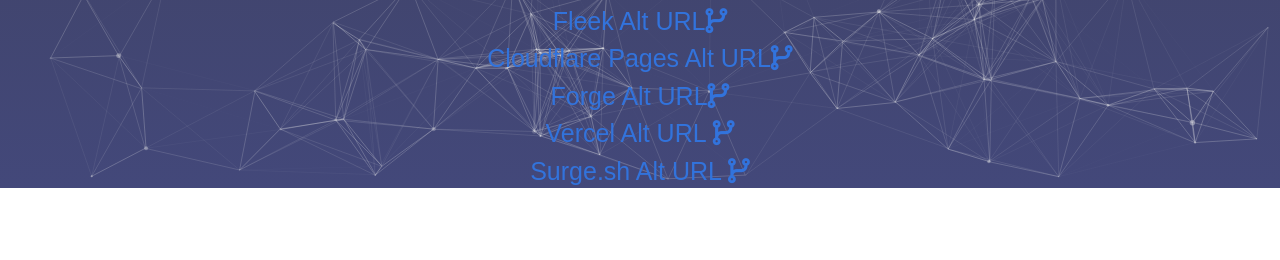
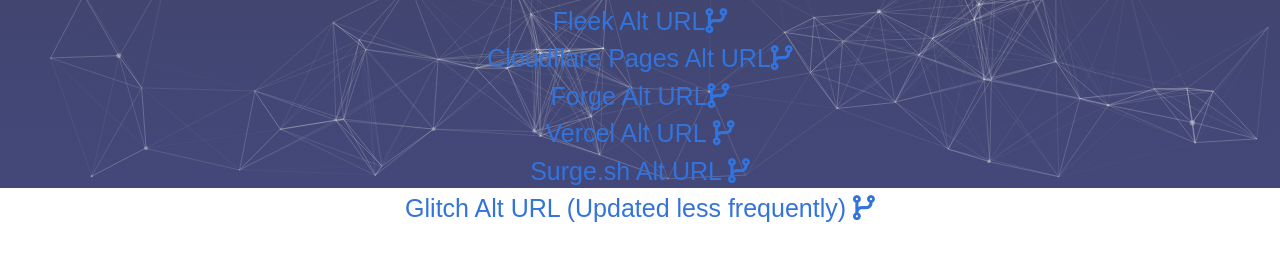
Before and after one commit to schooldev49/hellopog, a plain HTML site: page index.html in a window 1280 px wide. Shown: the part 612-872 px from the top of the page. Drawn offline with nearby package versions, Linux system fonts and the light colour scheme; animation ran at ten frames a second; a script that the page names is missing.

Commit message:
added glitch (Int wip)

```diff
--- a/index.html
+++ b/index.html
@@ -123,7 +123,11 @@ crossorigin="anonymous"></script>
             <br>
               <a href='https://schooldev49.vercel.app'target='_blank' style='font-size: 25px;'>Vercel Alt URL <i class="fa-solid fa-code-branch"></i></a>
                 <br>
+
                 <a href='https://schooldev49.surge.sh'target='_blank' style='font-size: 25px;'>Surge.sh Alt URL <i class="fa-solid fa-code-branch"></i></a>
+            <br>
+             <a href='https://adjoining-tinted-keyboard.glitch.me/'target='_blank' style='font-size: 25px;'>Glitch Alt URL (Updated less frequently) <i class="fa-solid fa-code-branch"></i></a>
+                <br>
 
             <p class='has-text-white'>Contact me on Discord: SimplyDeveloper#3013</p>
             </div>
```
